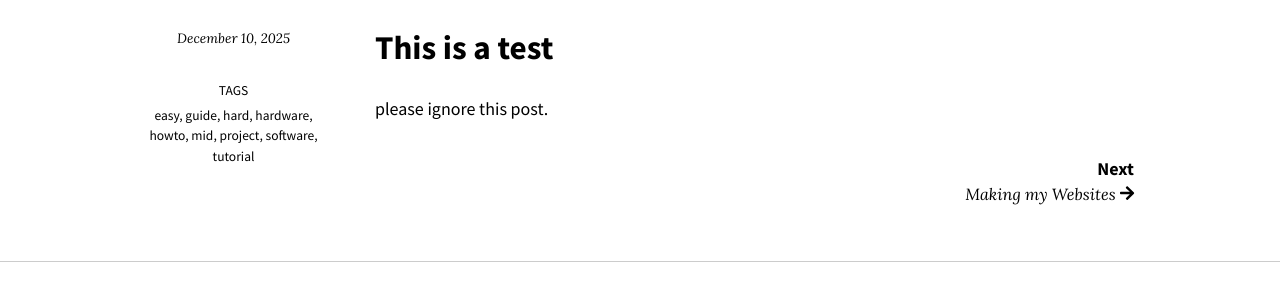
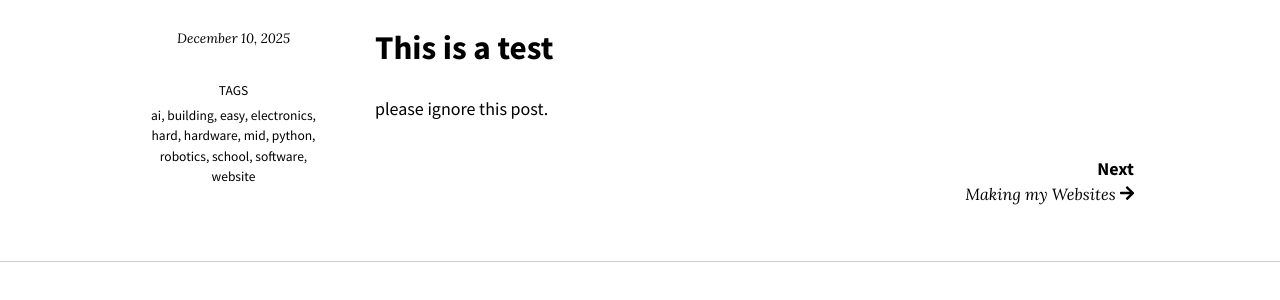
Before and after one commit to Raylu42x/projects.kervian.com, a Jekyll site: the page built from _posts/2025-12-10-test.md, in a window 1280 px wide. Shown: the part 276-576 px from the top of the page. Built offline with Jekyll 4.4.1, drawn with Linux system fonts in a browser that asks for light colours; nearby versions of some CDN libraries.

Commit message:
Update 2025-12-10-test.md

```diff
--- a/_posts/2025-12-10-test.md
+++ b/_posts/2025-12-10-test.md
@@ -1,7 +1,7 @@
 ---
 layout: post
 title: "How to Build an LED"
-tags: [guide, tutorial, project, howto, easy, mid, hard, hardware, software]
+tags: [website, electronics, python, ai, easy, mid, hard, hardware, software, building, school, robotics]
 ---
 
 # This is a test
```
